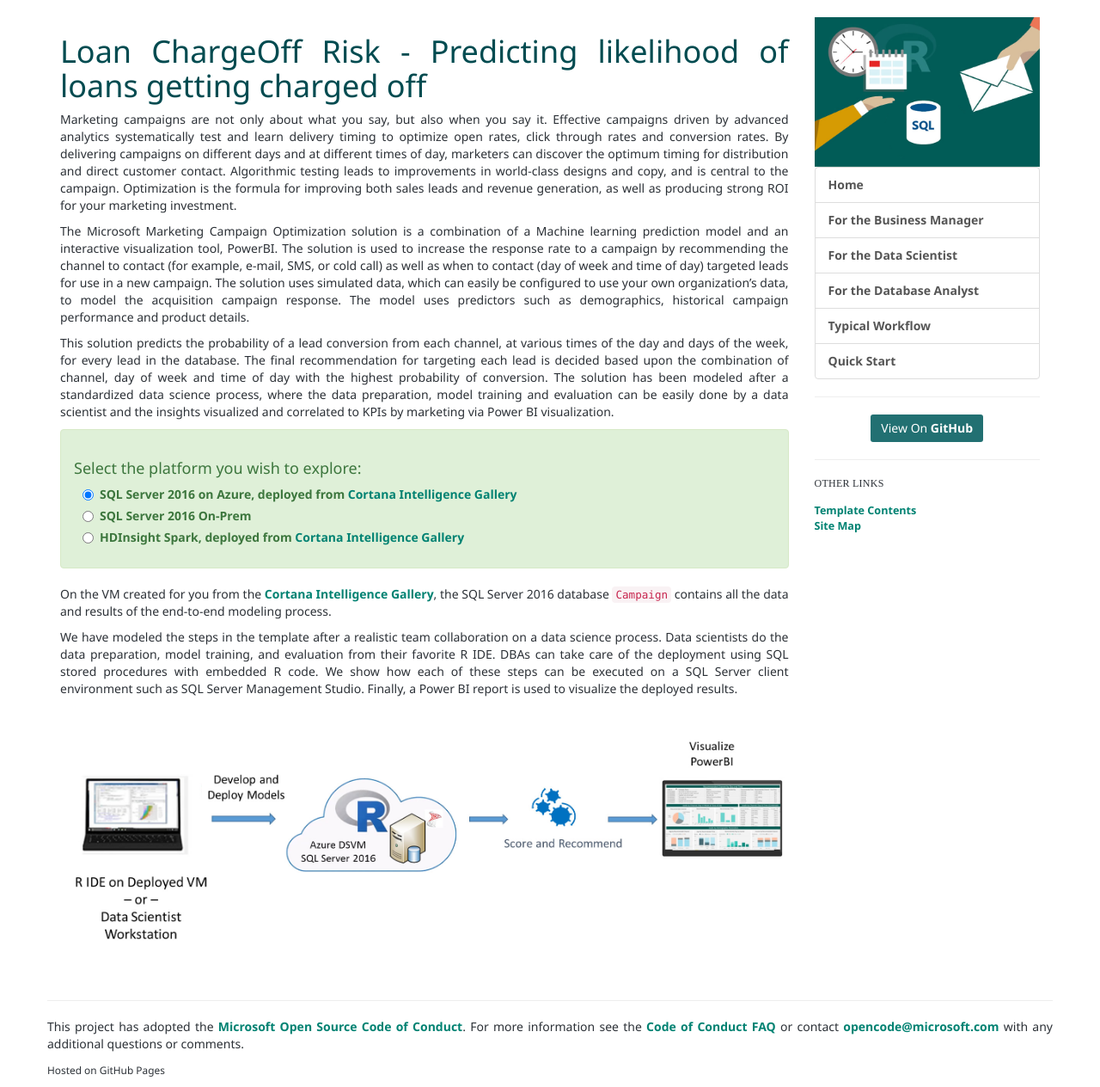
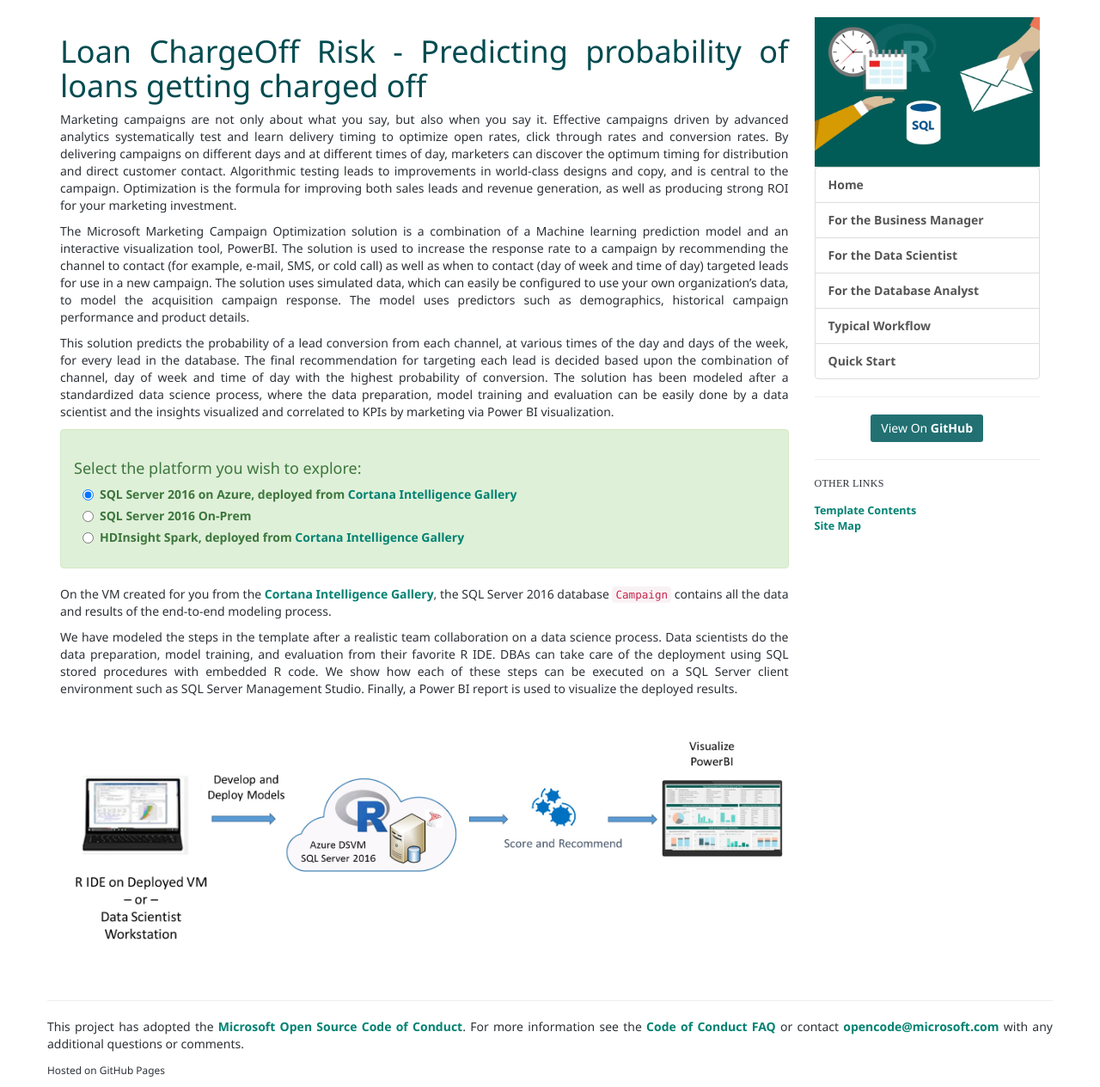
Before and after one commit to microsoft/r-server-loan-chargeoff, a Jekyll site: the page built from index.md, in a window 1280 px wide. Shown: the whole page at 86% size. Built offline with Jekyll 4.4.1, drawn with Linux system fonts in a browser that asks for light colours; nearby versions of some CDN libraries.

Commit message:
update default.html

```diff
--- a/_layouts/default.html
+++ b/_layouts/default.html
@@ -26,7 +26,7 @@
       <div class="row">
         <div class="col-sm-9">
           <div class="jumboton teal">
-            <h1>Loan ChargeOff Risk - Predicting likelihood of loans getting charged off</h1>
+            <h1>Loan ChargeOff Risk - Predicting probability of loans getting charged off</h1>
           </div>
               <div class="content">
                 {{ content }}
```
